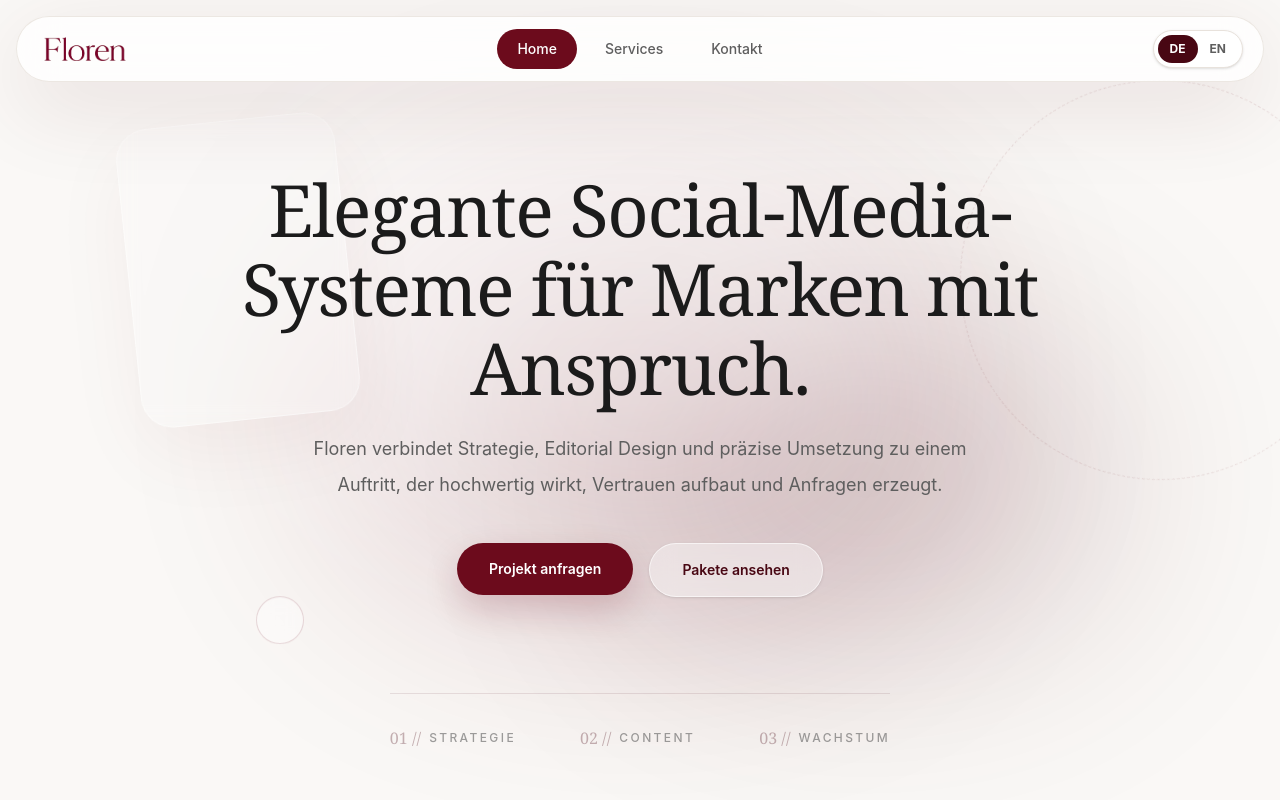
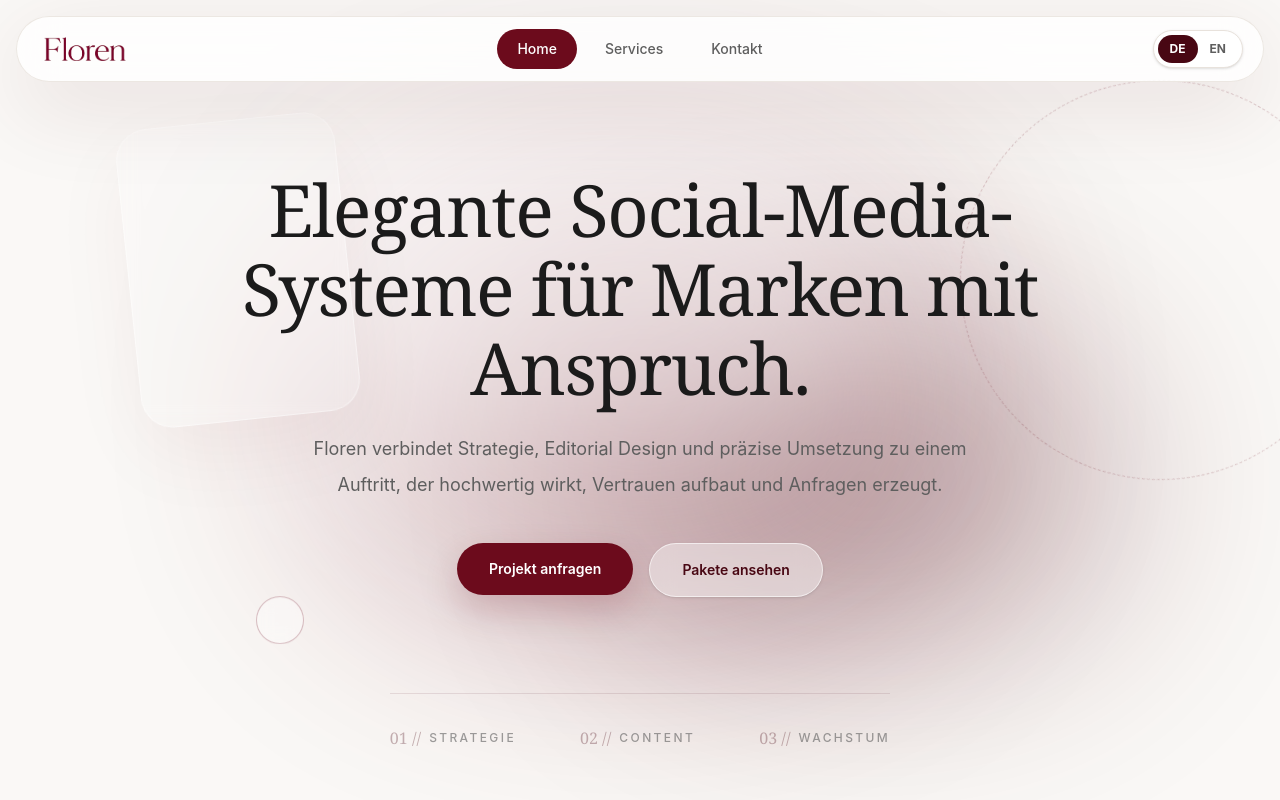
Before and after one commit to florensocial/floren-website, a Next.js app: page / in a window 1280 px wide. Shown: the top 800 px of the page. Built offline with nearby package versions, Linux system fonts and the light colour scheme.

Commit message:
Update hero.tsx

```diff
--- a/components/hero.tsx
+++ b/components/hero.tsx
@@ -68,35 +68,34 @@ export function Hero({ t }: HeroProps) {
   return (
     <section
       id="home"
-      // pt-32 та md:pt-40 опускають весь контент нижче фіксованого меню
       className="relative flex min-h-[100svh] w-full flex-col items-center justify-center overflow-hidden bg-[#FAF8F6] px-6 pt-32 pb-16 md:pt-40 md:pb-10"
     >
       {/* 1. Deep Background Layer (Animated Blobs) */}
       <motion.div style={isDesktop ? { x: bgX, y: bgY } : {}} className="absolute inset-0 z-0 flex items-center justify-center overflow-hidden pointer-events-none">
-        {/* Blob 1 - Optimized for mobile with smaller blur */}
+        {/* Blob 1 - Збільшено opacity з [0.15, 0.25, 0.15] на [0.3, 0.45, 0.3] */}
         <motion.div
           animate={{
             scale: [1, 1.1, 1],
-            opacity: [0.15, 0.25, 0.15],
+            opacity: [0.3, 0.45, 0.3],
           }}
           transition={{ duration: 15, repeat: Infinity, ease: "easeInOut" }}
           className="absolute h-[50vh] w-[70vw] md:h-[40vh] md:w-[40vw] rounded-full bg-[#6C0B1C] blur-[70px] md:blur-[120px] will-change-transform"
         />
-        {/* Blob 2 - Hidden on mobile to prevent lag */}
+        {/* Blob 2 - Збільшено opacity з [0.1, 0.2, 0.1] на [0.2, 0.35, 0.2] */}
         <motion.div
           animate={{
             scale: [1, 1.2, 1],
             x: [0, 50, 0],
-            opacity: [0.1, 0.2, 0.1],
+            opacity: [0.2, 0.35, 0.2],
           }}
           transition={{ duration: 22, repeat: Infinity, ease: "easeInOut" }}
           className="absolute ml-[30vw] mt-[20vh] hidden md:block h-[35vh] w-[35vw] rounded-full bg-[#480713] blur-[100px] will-change-transform"
         />
-        {/* Blob 3 - White glow */}
+        {/* Blob 3 - Збільшено opacity з [0.3, 0.5, 0.3] на [0.4, 0.6, 0.4] */}
         <motion.div
           animate={{
             y: [0, -30, 0],
-            opacity: [0.3, 0.5, 0.3],
+            opacity: [0.4, 0.6, 0.4],
           }}
           transition={{ duration: 12, repeat: Infinity, ease: "easeInOut" }}
           className="absolute -ml-[10vw] -mt-[20vh] h-[40vh] w-[60vw] md:h-[50vh] md:w-[50vw] rounded-full bg-white blur-[60px] md:blur-[90px] will-change-transform"
@@ -106,7 +105,6 @@ export function Hero({ t }: HeroProps) {
       {/* 2. Abstract Digital Composition Layer */}
       <div className="absolute inset-0 z-10 mx-auto max-w-7xl pointer-events-none">
         <motion.div style={isDesktop ? { x: midX, y: midY } : {}} className="absolute inset-0">
-          {/* Glass Card - Hidden on mobile for cleaner look & performance */}
           <motion.div
             initial={{ opacity: 0, scale: 0.9 }}
             animate={{ opacity: 1, scale: 1 }}
@@ -117,13 +115,13 @@ export function Hero({ t }: HeroProps) {
           <motion.div
             animate={{ rotate: 360 }}
             transition={{ duration: 80, repeat: Infinity, ease: "linear" }}
-            className="absolute -right-20 top-[10%] h-[400px] w-[400px] rounded-full border-[1px] border-[#6C0B1C]/10 border-dashed hidden md:block will-change-transform"
+            className="absolute -right-20 top-[10%] h-[400px] w-[400px] rounded-full border-[1px] border-[#6C0B1C]/20 border-dashed hidden md:block will-change-transform"
           />
 
           <motion.div
              animate={{ y: [0, 15, 0] }}
              transition={{ duration: 8, repeat: Infinity, ease: "easeInOut" }}
-             className="absolute bottom-[20%] left-[20%] hidden h-12 w-12 rounded-full border border-[#6C0B1C]/15 bg-white/40 backdrop-blur-sm md:block will-change-transform"
+             className="absolute bottom-[20%] left-[20%] hidden h-12 w-12 rounded-full border border-[#6C0B1C]/25 bg-white/40 backdrop-blur-sm md:block will-change-transform"
           />
         </motion.div>
       </div>
```
